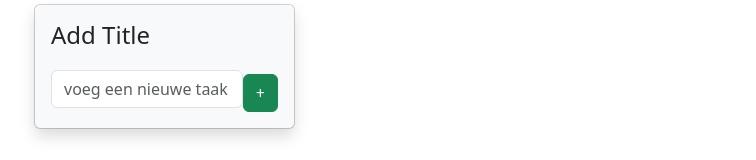
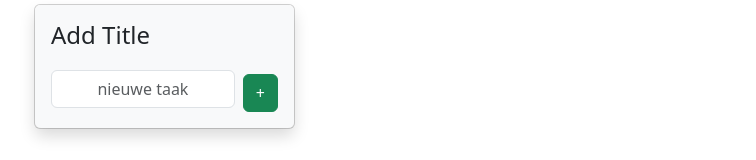
Before and after one commit to mailnaarollie/groepswerkJAN2024, a Vue app: page / in a window 1280 px wide. Both pictures are taken after a click on the button "+ voeg een nieuwe bord toe". Shown: the part 122-282 px from the top of the page, without its empty margins (48-804 px from the left). Built offline with nearby package versions, Linux system fonts and the light colour scheme.

Commit message:
style changes

```diff
--- a/src/components/CardElement.vue
+++ b/src/components/CardElement.vue
@@ -48,7 +48,9 @@ const saveTitle = (card) => {
               <h4 v-if="!card.editingTitle" @click="editTitle(card)" class="clickable-title">
                 {{ card.title ? card.title : 'Add Title' }}
               </h4>
-              <input v-show="card.editingTitle" v-model="card.title" @blur="saveTitle(card)" @keyup.enter="saveTitle(card)" />
+              <input style="border: 1px solid #ccc; border-radius: 5px;padding: 5px; margin: 0; width: 100%; box-sizing: border-box;" v-show="card.editingTitle" v-model="card.title" @blur="saveTitle(card)" @keyup.enter="saveTitle(card)" />
+              <i class="bi bi-pencil-square text-black bg-white"></i>
+
             </div>
             <div class="todo-list">
               <ul class="list-group mt-2">
@@ -63,8 +65,8 @@ const saveTitle = (card) => {
               <form @submit.prevent="addTodoItem(card)">
                 <div class="d-flex align-items-center">
                   <input class="form-control text-center my-auto" v-model="card.newTodo" type="text"
-                         placeholder="voeg een nieuwe taak toe"/>
-                  <button class="btn btn-success mt-2" type="submit">+</button>
+                         placeholder="nieuwe taak"/>
+                  <button class="btn btn-success mt-2 ms-2" type="submit">+</button>
                 </div>
               </form>
             </div>
```
